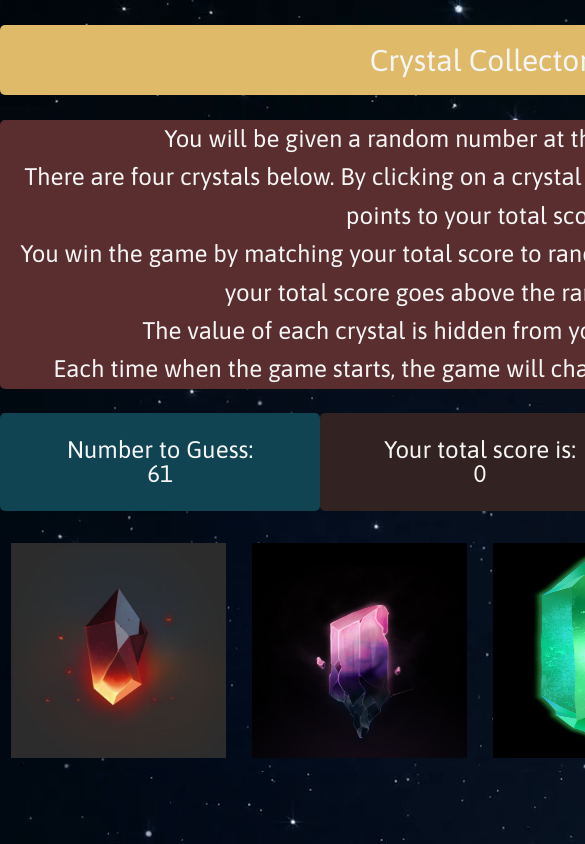
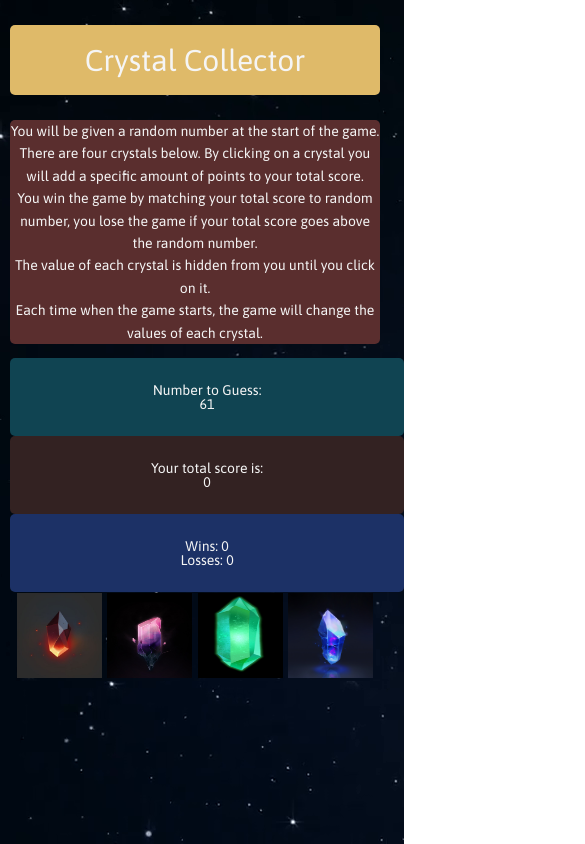
Before and after one commit to acastelan21/unit-4-game, a plain HTML site: page index.html in a window 390 px wide. Shown: the top 844 px of the page, 585 px wide, since content can reach past the window. Drawn offline with nearby package versions, Linux system fonts and the light colour scheme.

Commit message:
add responsive

```diff
--- a/assets/css/style.css
+++ b/assets/css/style.css
@@ -1,3 +1,4 @@
+
 body {
     background-image: url("../images/stars.png");
     font-size: 24px;
@@ -74,3 +75,29 @@ header {
     margin-bottom: 20px;
     height: 100px;
 }
+
+@media only screen and (max-width: 952px) {
+    .container {
+        width: 95%;
+
+    }
+    body {
+        font-size: 14px;
+
+    }
+    .gemImage {
+        width: 85px;
+        height: 85px;
+        margin: 1px;
+    }
+    .numberGuessArea {
+        width: 93%;
+    }
+    .current-score {
+        width: 93%;
+    }
+    .scoreBoard {
+        width: 93%;
+
+    }
+}
--- a/index.html
+++ b/index.html
@@ -5,7 +5,7 @@
     <meta charset="utf-8" />
     <meta http-equiv="X-UA-Compatible" content="IE=edge">
     <title>Crystal Game</title>
-    <meta name="viewport" content="width=device-width, initial-scale=1">
+    <meta name="viewport" content="width=device-width, initial-scale=1.0">
     <link rel="stylesheet" type="text/css" media="screen" href="assets/css/reset.css" />
     <link rel="stylesheet" type="text/css" media="screen" href="assets/css/style.css" />
     <link href="https://fonts.googleapis.com/css?family=Asap" rel="stylesheet">
```
